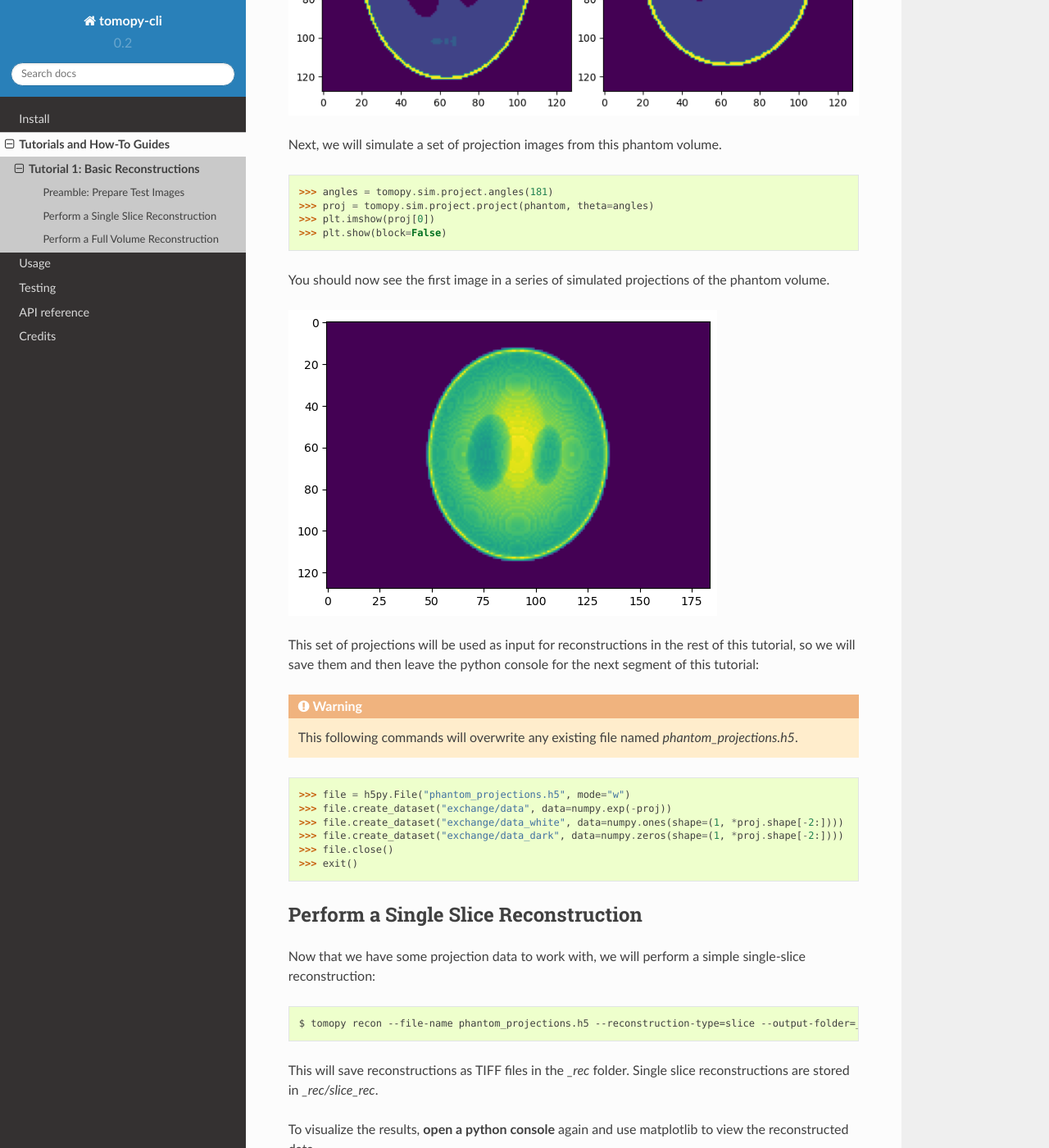
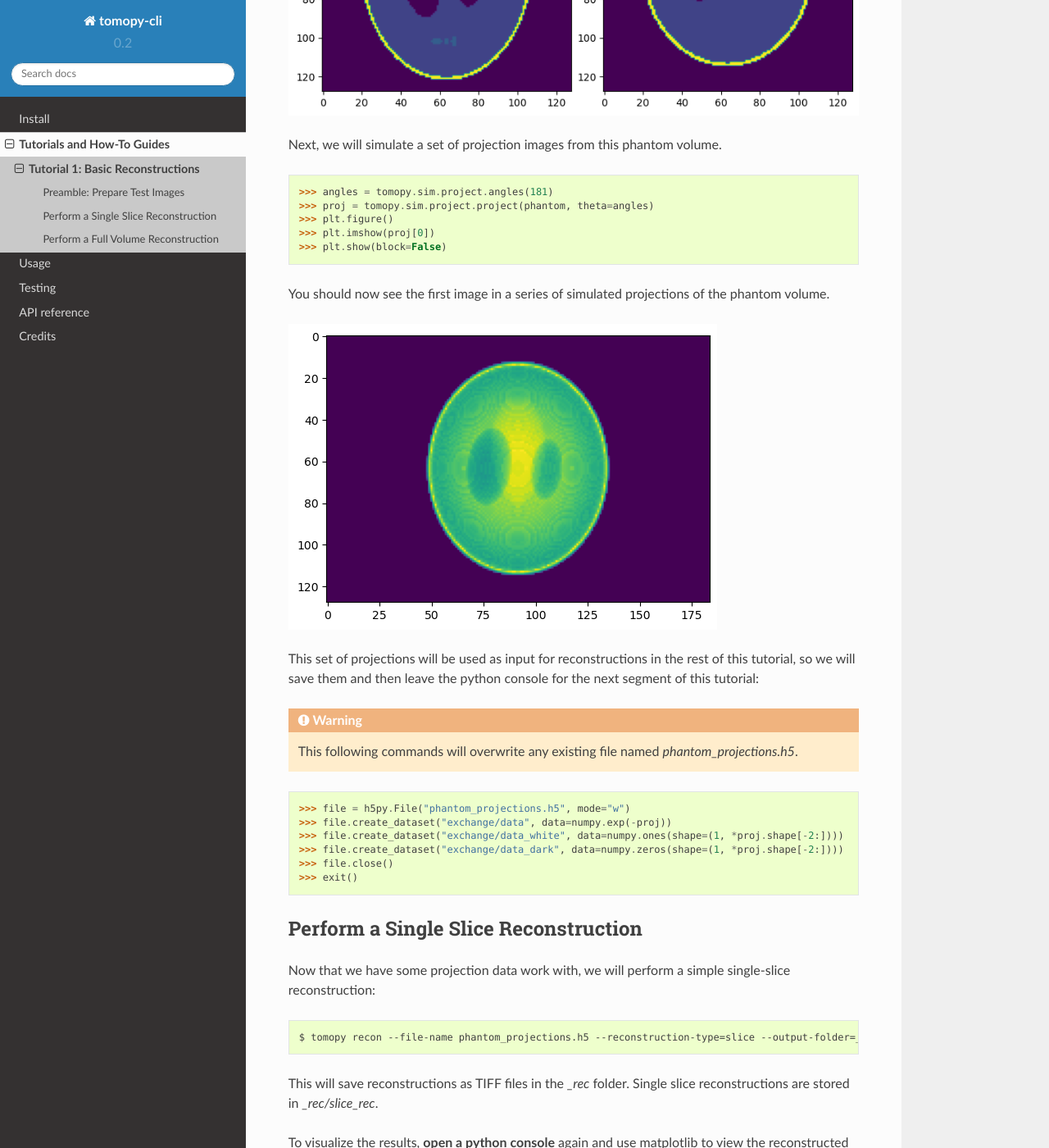
Before and after one commit to tomography/tomopy-cli, a Sphinx documentation site: the page built from docs/source/guides/tutorial_1.rst, in a window 1280 px wide and 1400 px high, scrolled down 1700 px. Shown: the whole window at 82% size. Built offline with Sphinx 7.4.7 and the Read the Docs theme 2.0.0, drawn with Linux system fonts in a browser that asks for light colours; some of the changed text lies outside the part shown.

Commit message:
Fixed bugs in tutorial 1.

```diff
--- a/docs/source/guides/tutorial_1.rst
+++ b/docs/source/guides/tutorial_1.rst
@@ -80,6 +80,7 @@ volume.
 
    >>> angles = tomopy.sim.project.angles(181)
    >>> proj = tomopy.sim.project.project(phantom, theta=angles)
+   >>> plt.figure()
    >>> plt.imshow(proj[0])
    >>> plt.show(block=False)
 
@@ -111,7 +112,7 @@ python console for the next segment of this tutorial:
 Perform a Single Slice Reconstruction
 =====================================
 
-Now that we have some projection data to work with, we will perform a
+Now that we have some projection data work with, we will perform a
 simple single-slice reconstruction:
 
 .. code-block::
@@ -129,6 +130,7 @@ matplotlib to view the reconstructed data.
 
    >>> import matplotlib.pyplot as plt, imageio
    >>> slc = imageio.read("_rec/slice_rec/recon_phantom_projections.tiff").get_data(0)
+   >>> plt.figure()
    >>> plt.imshow(slc)
    >>> plt.show(block=False)
 
```
Also changed, not shown: other parts of docs/source/guides/tutorial_1.rst (+1 -1 lines).
